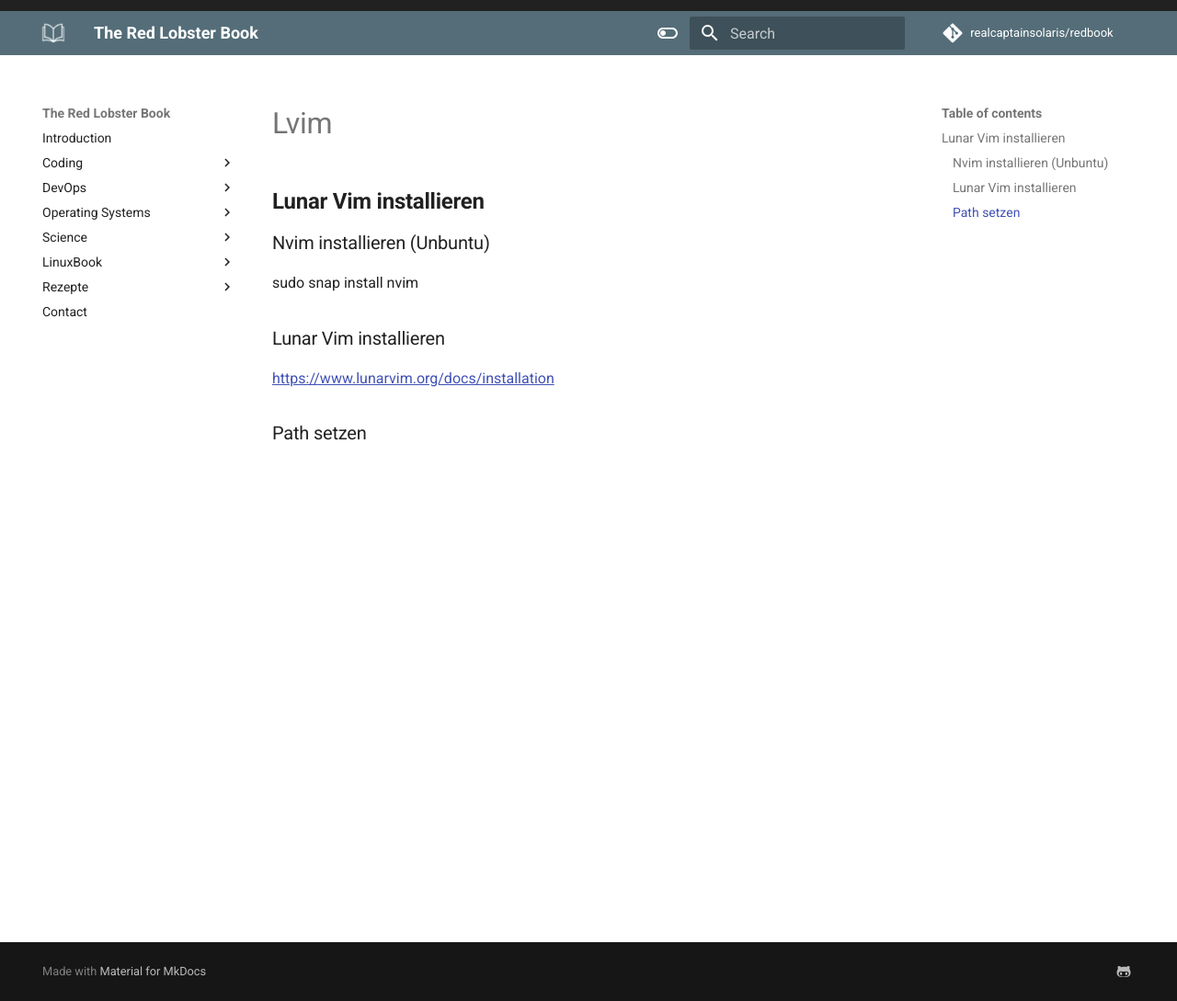
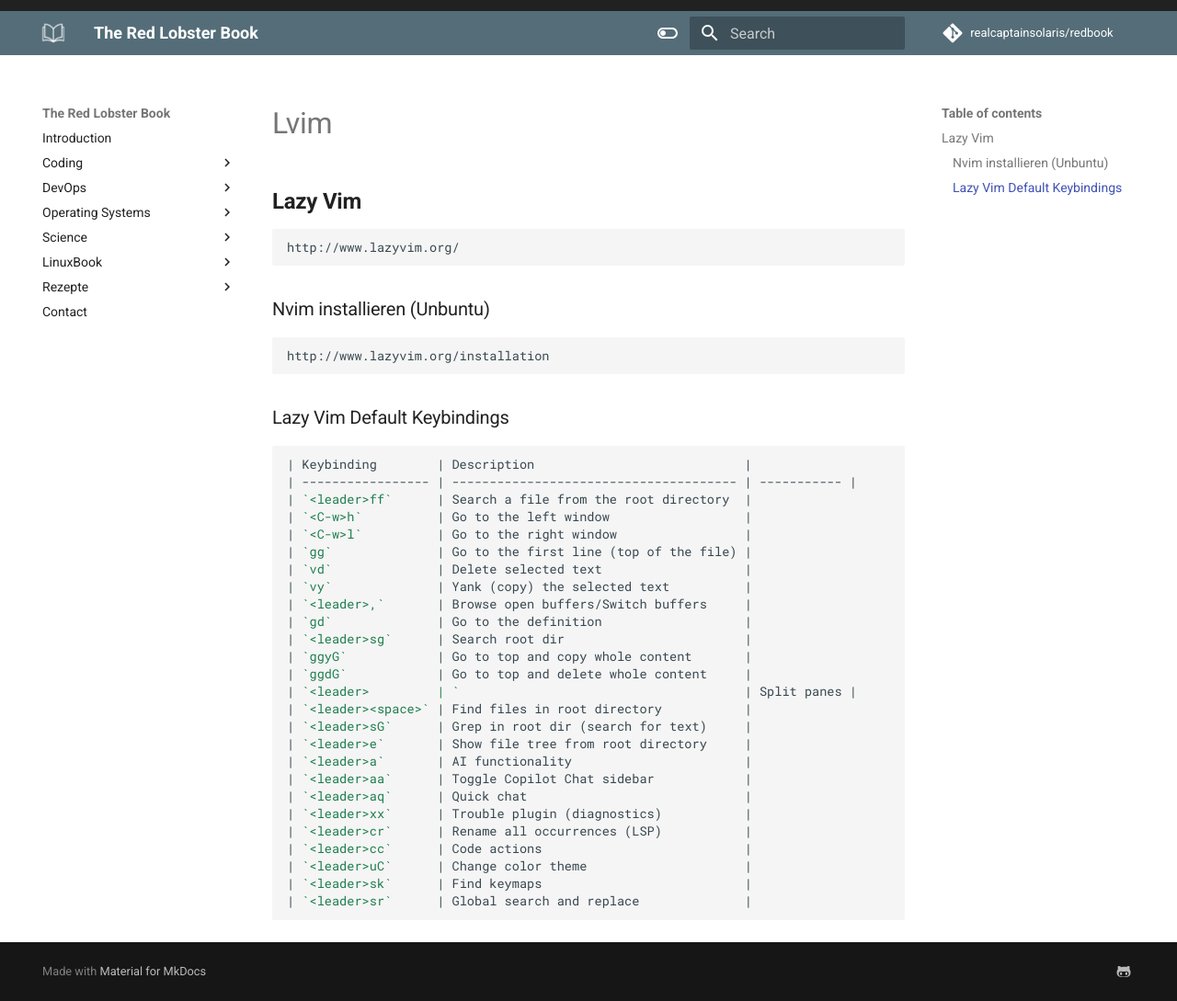
Before and after one commit to realcaptainsolaris/redbook, an MkDocs documentation site: the page built from docs/linuxbook/lvim.md, in a window 1280 px wide and 1089 px high. Shown: the whole window at 92% size. Built offline with MkDocs 1.6.1 and Material for MkDocs 9.7.7, drawn with Linux system fonts in a browser that asks for light colours; comment, search, counter and statistics services are not loaded.

Commit message:
lazy vim keybindings

````diff
--- a/docs/linuxbook/lvim.md
+++ b/docs/linuxbook/lvim.md
@@ -1,11 +1,38 @@
-# Lunar Vim installieren
+# Lazy Vim
+
+    http://www.lazyvim.org/
 
 ## Nvim installieren (Unbuntu)
 
-  sudo snap install nvim
+    http://www.lazyvim.org/installation
 
-## Lunar Vim installieren
+## Lazy Vim Default Keybindings
 
-https://www.lunarvim.org/docs/installation
-
-## Path setzen
+```markdown
+| Keybinding        | Description                            |
+| ----------------- | -------------------------------------- | ----------- |
+| `<leader>ff`      | Search a file from the root directory  |
+| `<C-w>h`          | Go to the left window                  |
+| `<C-w>l`          | Go to the right window                 |
+| `gg`              | Go to the first line (top of the file) |
+| `vd`              | Delete selected text                   |
+| `vy`              | Yank (copy) the selected text          |
+| `<leader>,`       | Browse open buffers/Switch buffers     |
+| `gd`              | Go to the definition                   |
+| `<leader>sg`      | Search root dir                        |
+| `ggyG`            | Go to top and copy whole content       |
+| `ggdG`            | Go to top and delete whole content     |
+| `<leader>         | `                                      | Split panes |
+| `<leader><space>` | Find files in root directory           |
+| `<leader>sG`      | Grep in root dir (search for text)     |
+| `<leader>e`       | Show file tree from root directory     |
+| `<leader>a`       | AI functionality                       |
+| `<leader>aa`      | Toggle Copilot Chat sidebar            |
+| `<leader>aq`      | Quick chat                             |
+| `<leader>xx`      | Trouble plugin (diagnostics)           |
+| `<leader>cr`      | Rename all occurrences (LSP)           |
+| `<leader>cc`      | Code actions                           |
+| `<leader>uC`      | Change color theme                     |
+| `<leader>sk`      | Find keymaps                           |
+| `<leader>sr`      | Global search and replace              |
+```
````
Also changed, not shown: docs/linux/dotfiles.md (added, +7 -0 lines).
